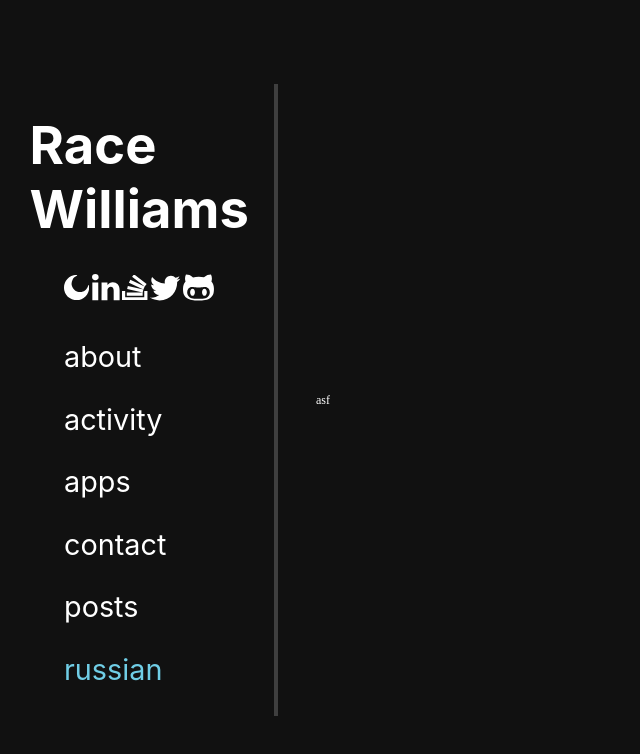
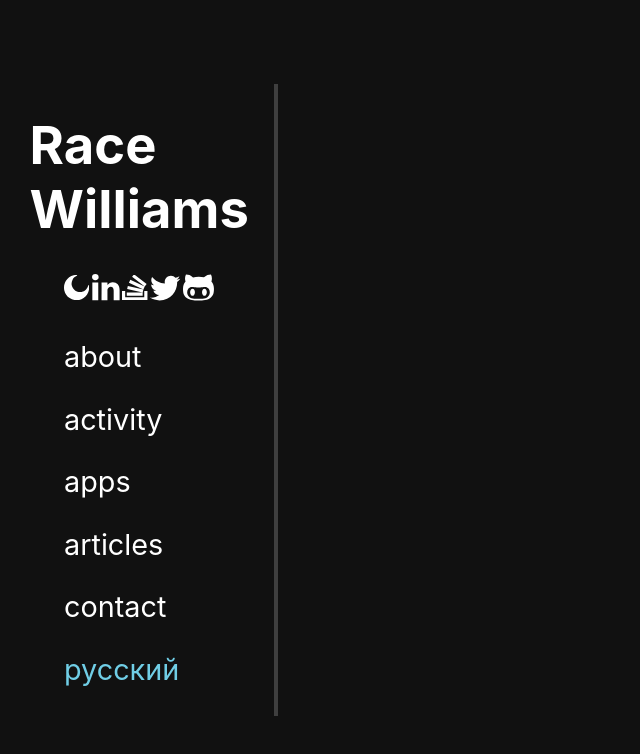
Before and after one commit to raquentin/raquentin, a React (Create React App) app in the folder client/: page /russian in a window 1280 px wide. Shown: the top 754 px of the page, without its empty margins (0-640 px from the left). Built offline with nearby package versions, Linux system fonts and the light colour scheme.

Commit message:
simplified

```diff
--- a/client/src/app/Nav.js
+++ b/client/src/app/Nav.js
@@ -55,9 +55,9 @@ export default function Nav() {
           <LinkNav to="/" text="about" isActive={false} />
           <LinkNav to="/activity" text="activity" isActive={false} />
           <LinkNav to="/apps" text="apps" isActive={false} />
+          <LinkNav to="/articles" text="articles" isActive={false} />
           <LinkNav to="/contact" text="contact" isActive={false} />
-          <LinkNav to="/posts" text="posts" isActive={false} />
-          <LinkNav to="/russian" text="russian" isActive={false} />
+          <LinkNav to="/russian" text="русский" isActive={false} />
         </div>
       </div>
       <Divider />
--- a/client/src/routes/russian/Russian.js
+++ b/client/src/routes/russian/Russian.js
@@ -1,8 +1,13 @@
 export default function Contact() {
-  // const styles = {
-  // }
+  const styles = {
+    grid: {
+      backgroundColor: 'white'
+    }
+  }
 
   return (
-    <p>asf</p>
+    <div style={styles.grid}>
+
+    </div>
   )
 }
```
